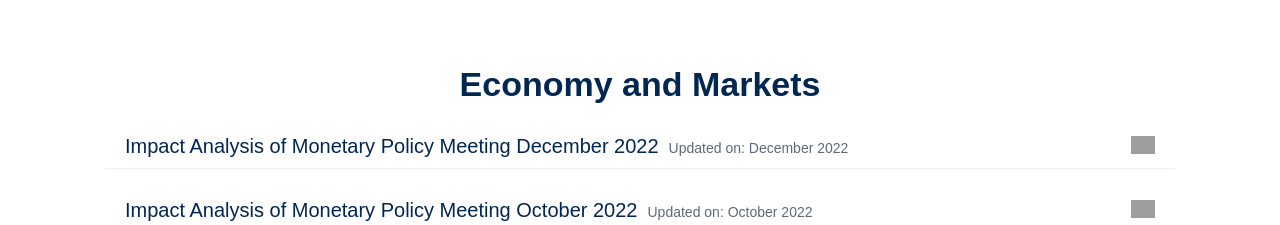
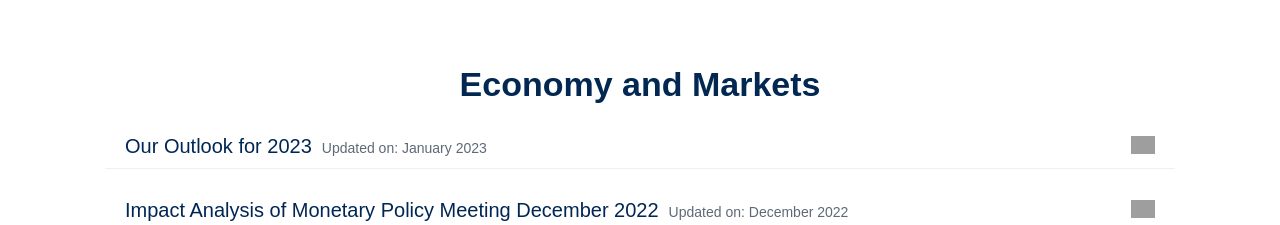
Before and after one commit to neointeraction/icici_ib_app_next, a Next.js app: page /downloads/Downloads in a window 1280 px wide. Shown: the part 1900-2125 px from the top of the page. Built offline with nearby package versions, Linux system fonts and the light colour scheme; grey boxes are pictures that could not be loaded.

Commit message:
added outlook2023 file

```diff
--- a/pages/downloads/Downloads.js
+++ b/pages/downloads/Downloads.js
@@ -107,6 +107,11 @@ const media = [
 
 const economy = [
   {
+    filename: "Our Outlook for 2023",
+    updated: "Updated on: January 2023",
+    downloadlink:"/downloadfiles/India Outlook 2023 - final.pdf"
+  },
+  {
     filename: "Impact Analysis of Monetary Policy Meeting December 2022",
     updated: "Updated on: December 2022",
     downloadlink:"/downloadfiles/Impact Analysis of Monetary Policy Meeting_Dec 2022.pdf"
```
Also changed, not shown: 1 other file (tests, documents, lock files or other folders).
